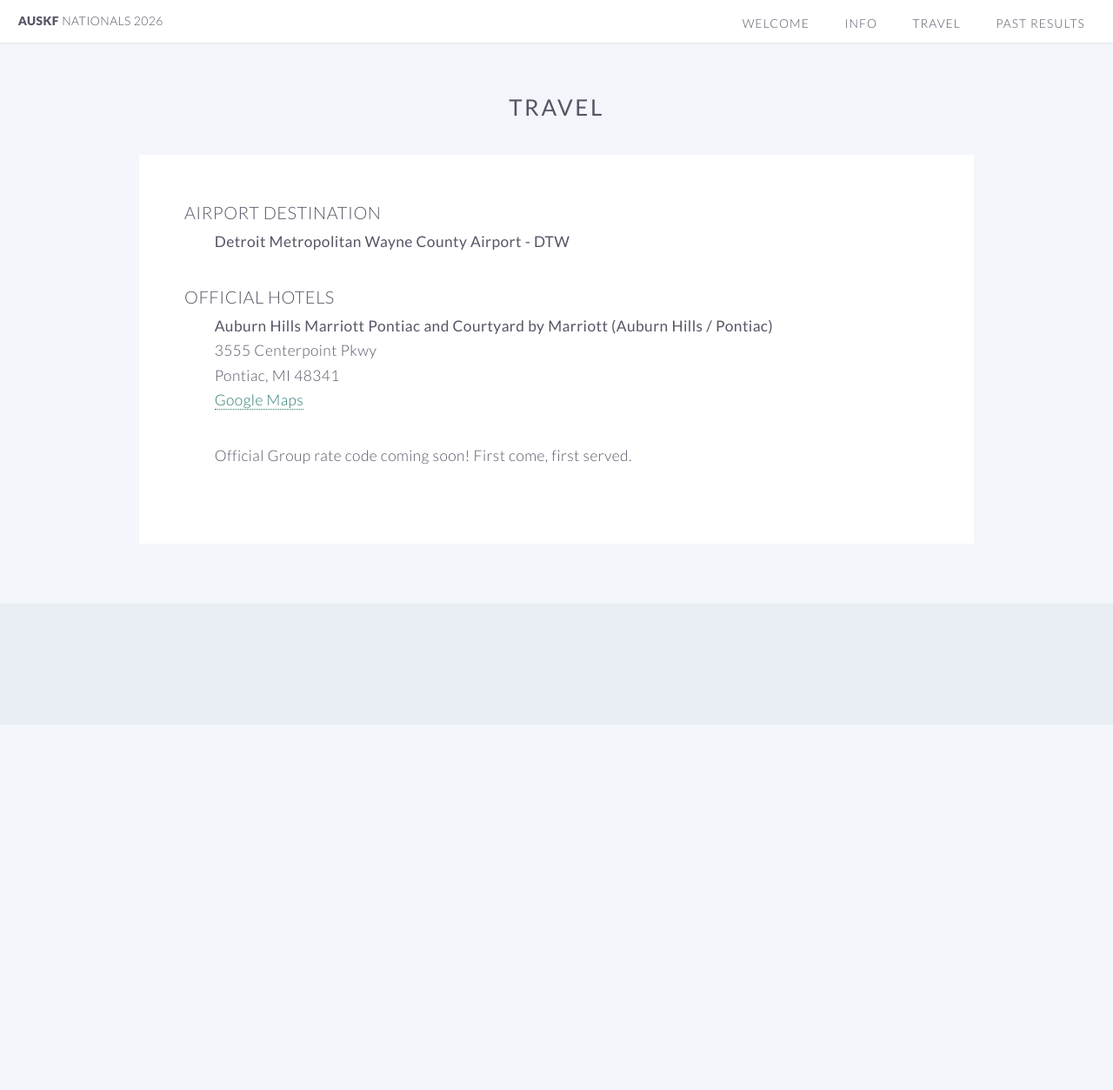
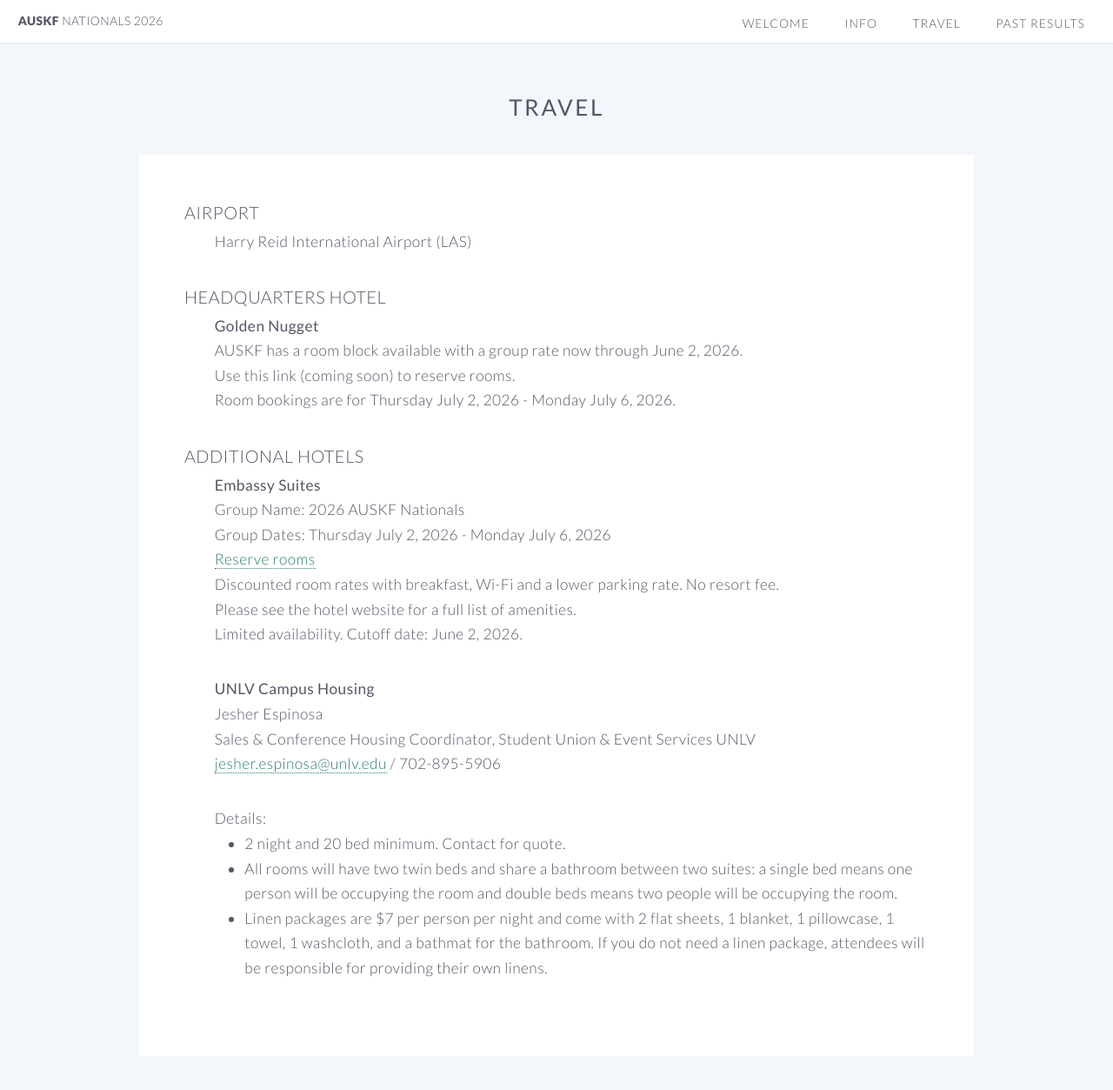
Before and after one commit to auskf-web/auskf-nationals.github.io, a Jekyll site: the page built from travel.md, in a window 1280 px wide and 1400 px high. Shown: the top 1253 px of the window at 87% size. Built offline with Jekyll 4.4.1, drawn with Linux system fonts in a browser that asks for light colours.

Commit message:
Update travel.md

```diff
--- a/css/style.css
+++ b/css/style.css
@@ -110,6 +110,15 @@
 		border-left: none;
 		font-style: normal;
 		padding: 0 0 0 2em;
+	}
+
+	.content .indented ul, .content .indented ol {
+		list-style: disc;
+		padding-left: 2em;
+	}
+
+	.content .indented ol {
+		list-style: decimal;
 	}
 
 /* Section/Article */
--- a/travel.md
+++ b/travel.md
@@ -3,17 +3,37 @@ layout: inner-page
 title: Travel
 ---
 
-### Airport Destination
+### Airport
 <div markdown="1" class="indented">
-**Detroit Metropolitan Wayne County Airport - DTW**
+Harry Reid International Airport (LAS)
 </div>
 
-### Official Hotels
+### Headquarters Hotel
 <div markdown="1" class="indented">
-**Auburn Hills Marriott Pontiac and Courtyard by Marriott (Auburn Hills / Pontiac)**
-3555 Centerpoint Pkwy
-Pontiac, MI 48341
-[Google Maps](https://goo.gl/maps/8sTKxb1XGwuwoo2MA)
+**Golden Nugget**
+AUSKF has a room block available with a group rate now through June 2, 2026.
+Use this link (coming soon) to reserve rooms.
+Room bookings are for Thursday July 2, 2026 - Monday July 6, 2026.
+</div>
 
-Official Group rate code coming soon! First come, first served.
+### Additional Hotels
+<div markdown="1" class="indented">
+**Embassy Suites**
+Group Name: 2026 AUSKF Nationals
+Group Dates: Thursday July 2, 2026 - Monday July 6, 2026
+[Reserve rooms](https://book.passkey.com/e/51216330)
+Discounted room rates with breakfast, Wi-Fi and a lower parking rate. No resort fee.
+Please see the hotel website for a full list of amenities.
+Limited availability. Cutoff date: June 2, 2026.
+
+**UNLV Campus Housing**
+Jesher Espinosa
+Sales & Conference Housing Coordinator, Student Union & Event Services UNLV
+[jesher.espinosa@unlv.edu](mailto:jesher.espinosa@unlv.edu) / 702-895-5906
+
+Details:
+{: style="margin-bottom: 0"}
+- 2 night and 20 bed minimum. Contact for quote.
+- All rooms will have two twin beds and share a bathroom between two suites: a single bed means one person will be occupying the room and double beds means two people will be occupying the room.
+- Linen packages are $7 per person per night and come with 2 flat sheets, 1 blanket, 1 pillowcase, 1 towel, 1 washcloth, and a bathmat for the bathroom. If you do not need a linen package, attendees will be responsible for providing their own linens.
 </div>
```
